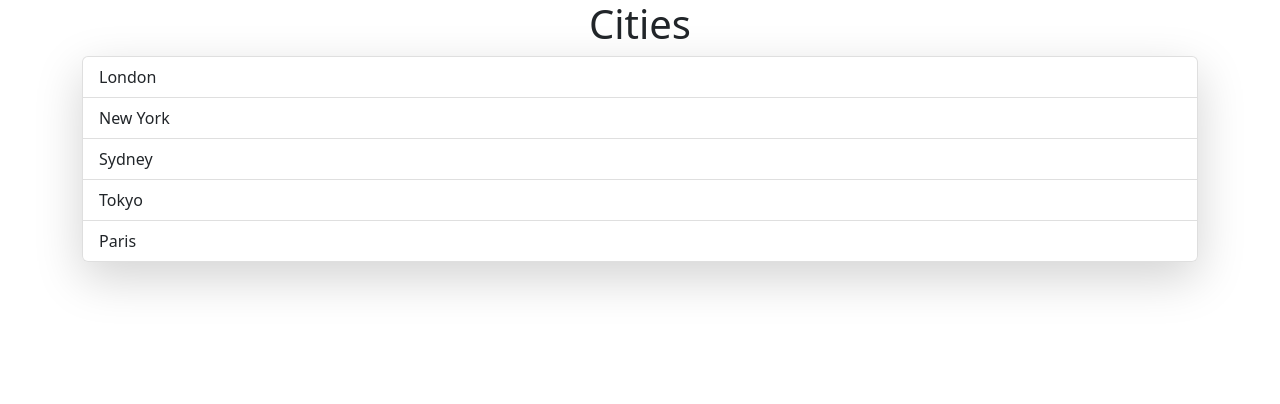
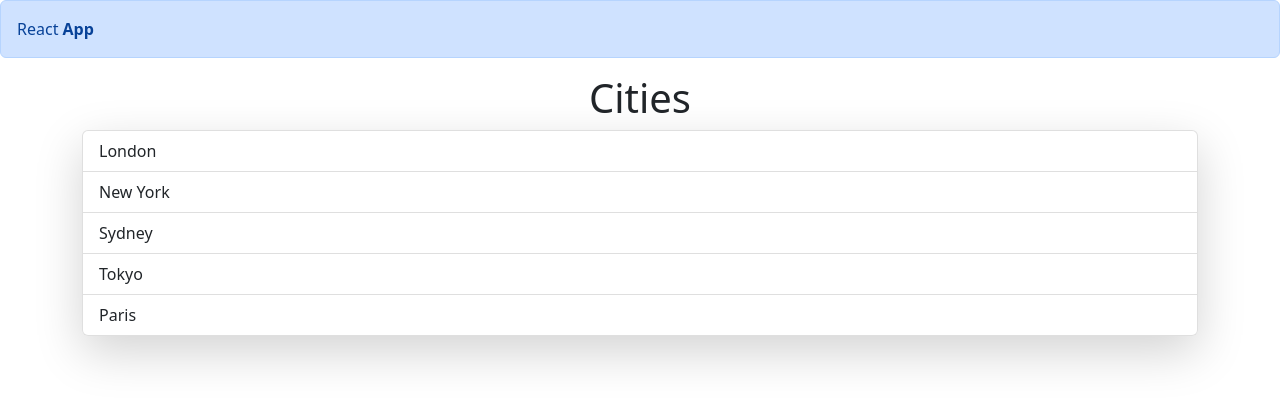
Before and after one commit to Abdul07in/React-App, a React (Vite) app: page / in a window 1280 px wide. Shown: the top 404 px of the page. Built offline with nearby package versions, Linux system fonts and the light colour scheme.

Commit message:
Alert Component Added

```diff
--- a/package.json
+++ b/package.json
@@ -4,7 +4,7 @@
   "version": "0.0.0",
   "type": "module",
   "scripts": {
-    "dev": "vite",
+    "dev": "vite --port 3000",
     "build": "tsc && vite build",
     "preview": "vite preview"
   },
--- a/src/App.tsx
+++ b/src/App.tsx
@@ -1,3 +1,4 @@
+import Alert from "./components/Alert";
 import ListGroup from "./components/ListGroup";
 
 function App() {
@@ -9,6 +10,9 @@ function App() {
 
   return (
     <div>
+      <Alert>
+        React<span className="fw-bold"> App</span>
+      </Alert>
       <ListGroup
         items={items}
         heading="Cities"
--- /dev/null
+++ b/src/components/Alert.tsx
@@ -0,0 +1,9 @@
+interface AlertProps {
+  children: React.ReactNode;
+}
+
+const Alert = ({ children }: AlertProps) => {
+  return <div className="alert alert-primary">{children}</div>;
+};
+
+export default Alert;
```
